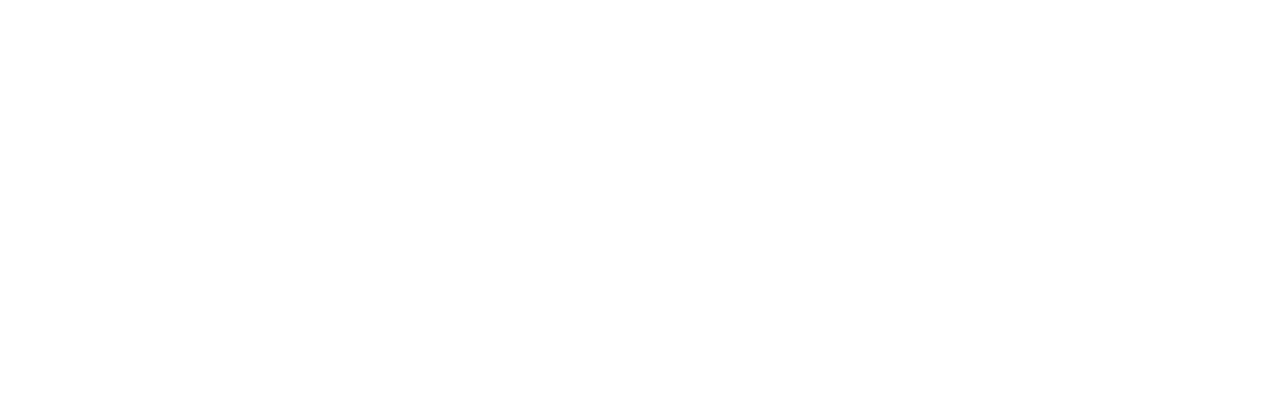
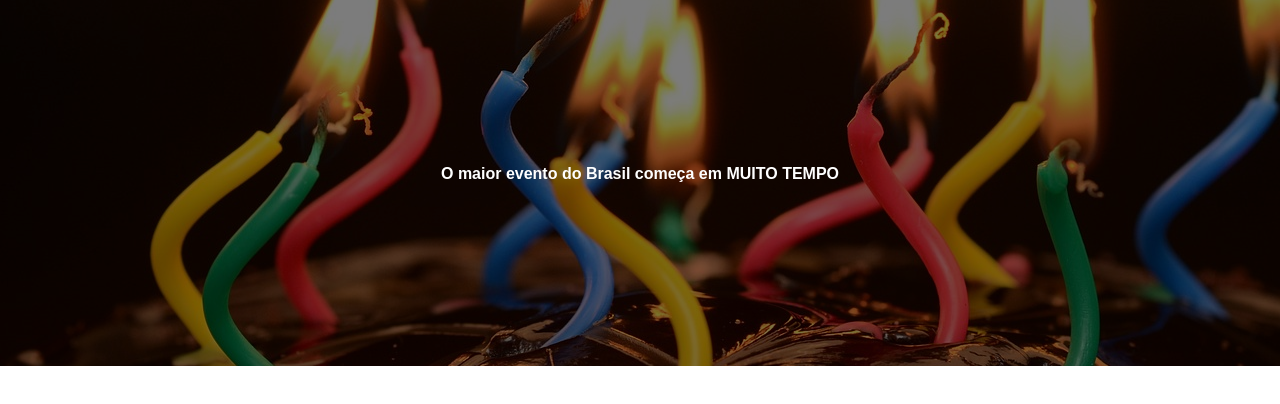
Before and after one commit to GusTheDev-il/my_birthday_event, a website built with Parcel: page src/index.html in a window 1280 px wide. Built offline with nearby package versions, Linux system fonts and the light colour scheme.

Commit message:
criando o hero

```diff
--- a/src/index.html
+++ b/src/index.html
@@ -7,6 +7,16 @@
     <link rel="stylesheet" href="styles/main.scss">
 </head>
 <body>
+    <header class="hero">
+        <div class="container">
+            <img src="#" alt="">
+            <p class="hero__text">
+                O maior evento do Brasil começa em MUITO TEMPO
+            </p>
+        </div>
+    </header>
+
+
     <script src="scripts/main.js"></script>
 </body>
 </html>
--- /dev/null
+++ b/src/styles/_hero.scss
@@ -0,0 +1,41 @@
+.hero {
+    padding-top: 64px;
+    padding-bottom: 100px;
+    background-image: url(../images/cake-1114056_1280.jpg);
+    background-repeat: no-repeat;
+    background-size: cover;
+    background-position: center;
+    position: relative;
+
+    .container {
+        position: relative;
+    }
+
+    &::before {
+        position: absolute;
+        top: 0;
+        left: 0;
+        width: 100%;
+        height: 100%;
+        background-color: rgba(0, 0, 0, 0.514);
+        content: '';
+    }
+
+    &__text{
+        margin-top: 64px;
+        margin-bottom: 64px;
+        line-height: 56px;
+        font-weight: 800;
+        text-align: center;
+    }
+
+    @media (max-width: 640px){
+        padding: 40px 0;
+
+        &__text {
+            font-size: 22px;
+            line-height: 24px;
+            margin: 24px 0;
+        }
+    }
+}
--- a/src/styles/main.scss
+++ b/src/styles/main.scss
@@ -0,0 +1,23 @@
+@use 'hero';
+
+* {
+    margin: 0;
+    padding: 0;
+    font-family: sans-serif;
+    box-sizing: border-box;
+    color: white;
+}
+
+.container {
+    max-width: 960px;
+    width: 100%;
+    margin: 0 auto;
+
+    @media (max-width: 640px){
+        max-width: 80%;
+    }
+
+    @media (max-width: 1024px){
+        max-width: 90%;
+    }
+}
```
Also changed, not shown: src/images/cake-1114056_1280.jpg (added).
